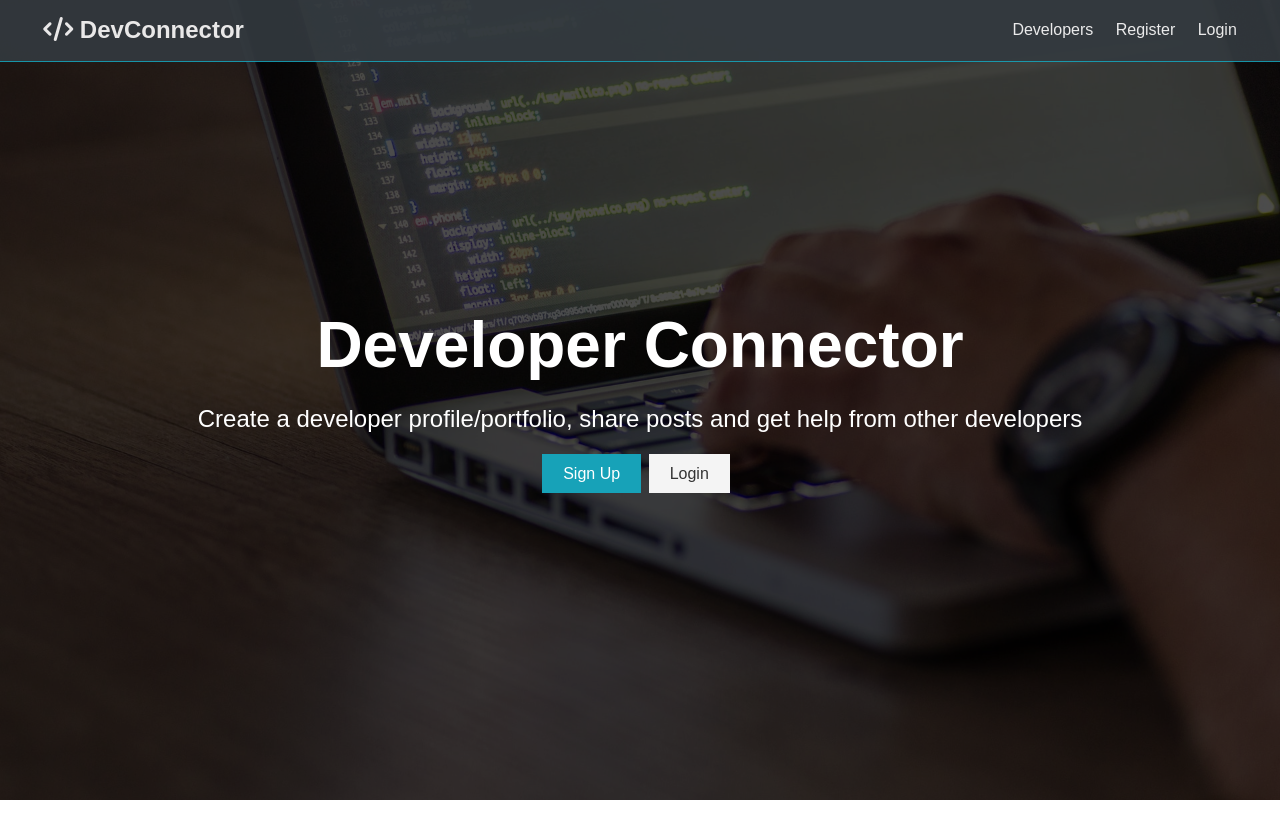
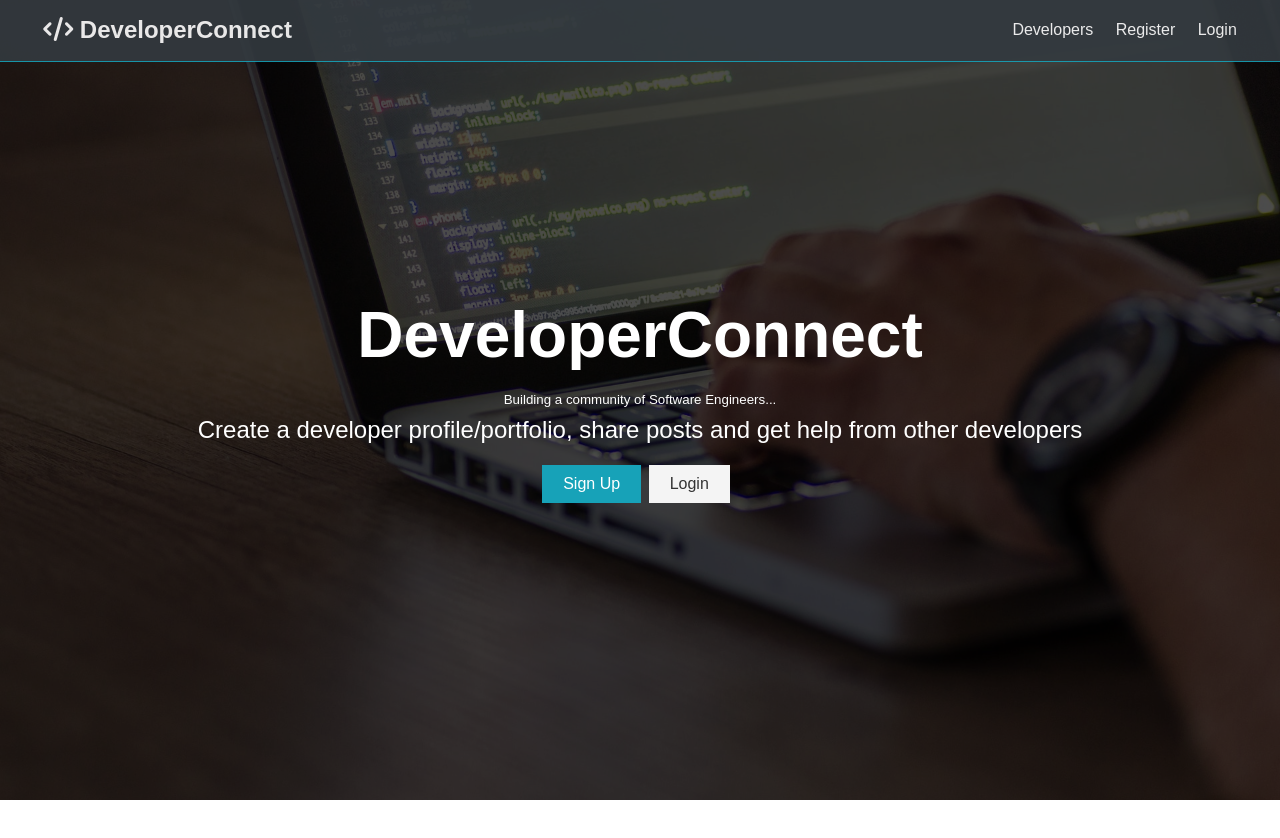
Before and after one commit to ayorindeadunse/developerconnect, a React (Create React App) app in the folder client/: page / in a window 1280 px wide. Shown: the top 838 px of the page. Built offline with nearby package versions, Linux system fonts and the light colour scheme.

Commit message:
updated landing and navbar components

```diff
--- a/client/src/components/layout/Landing.js
+++ b/client/src/components/layout/Landing.js
@@ -6,7 +6,8 @@
     <section className='landing'>
       <div className='dark-overlay'>
         <div className='landing-inner'>
-          <h1 className='x-large'>Developer Connector</h1>
+          <h1 className='x-large'>DeveloperConnect</h1>
+          <small>Building a community of Software Engineers...</small>
           <p className='lead'>
             Create a developer profile/portfolio, share posts and get help from
             other developers
--- a/client/src/components/layout/Navbar.js
+++ b/client/src/components/layout/Navbar.js
@@ -6,7 +6,7 @@
     <nav className='navbar bg-dark'>
       <h1>
         <Link to='/'>
-          <i className='fas fa-code'></i> DevConnector
+          <i className='fas fa-code'></i> DeveloperConnect
         </Link>
       </h1>
       <ul>
```
